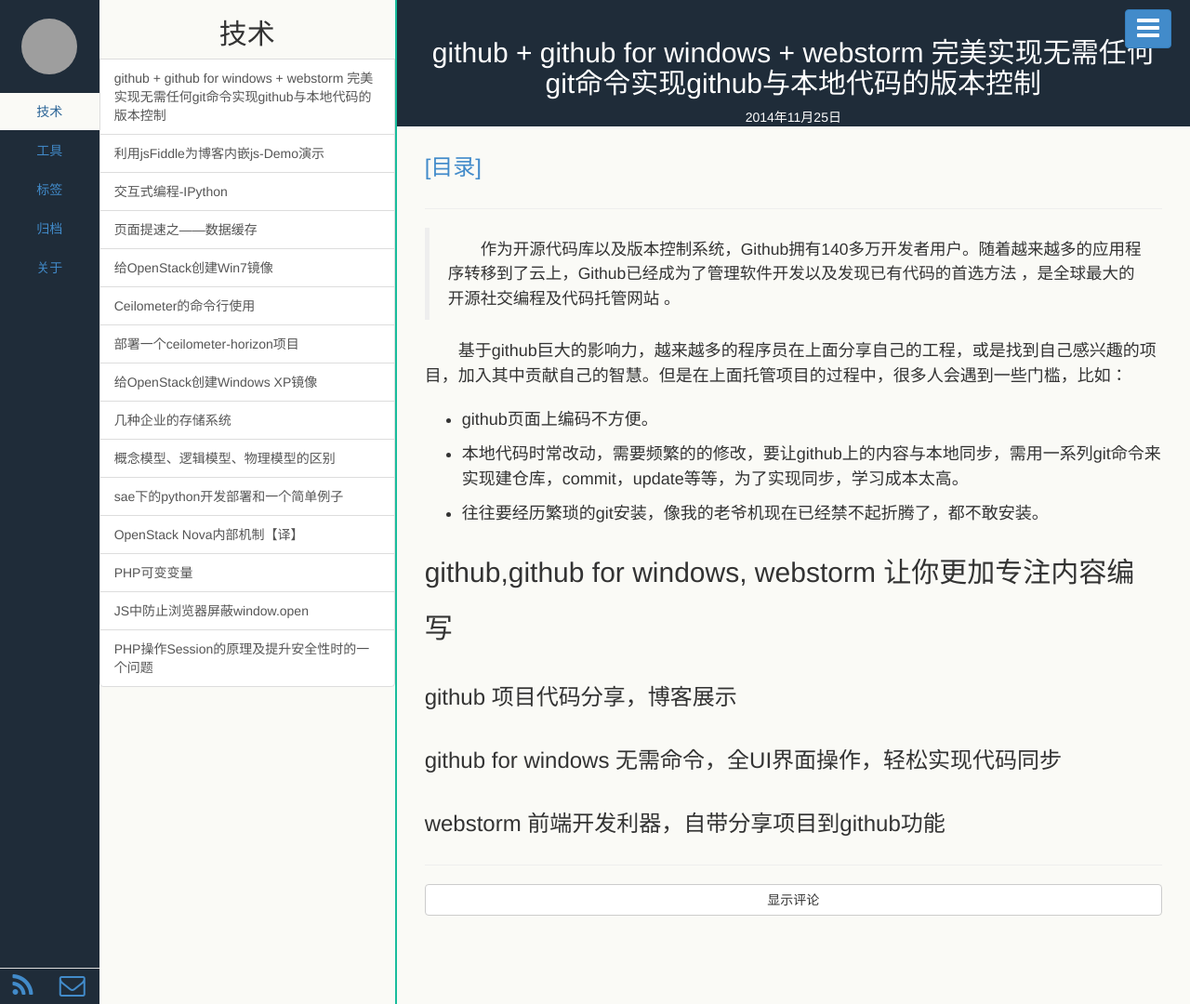
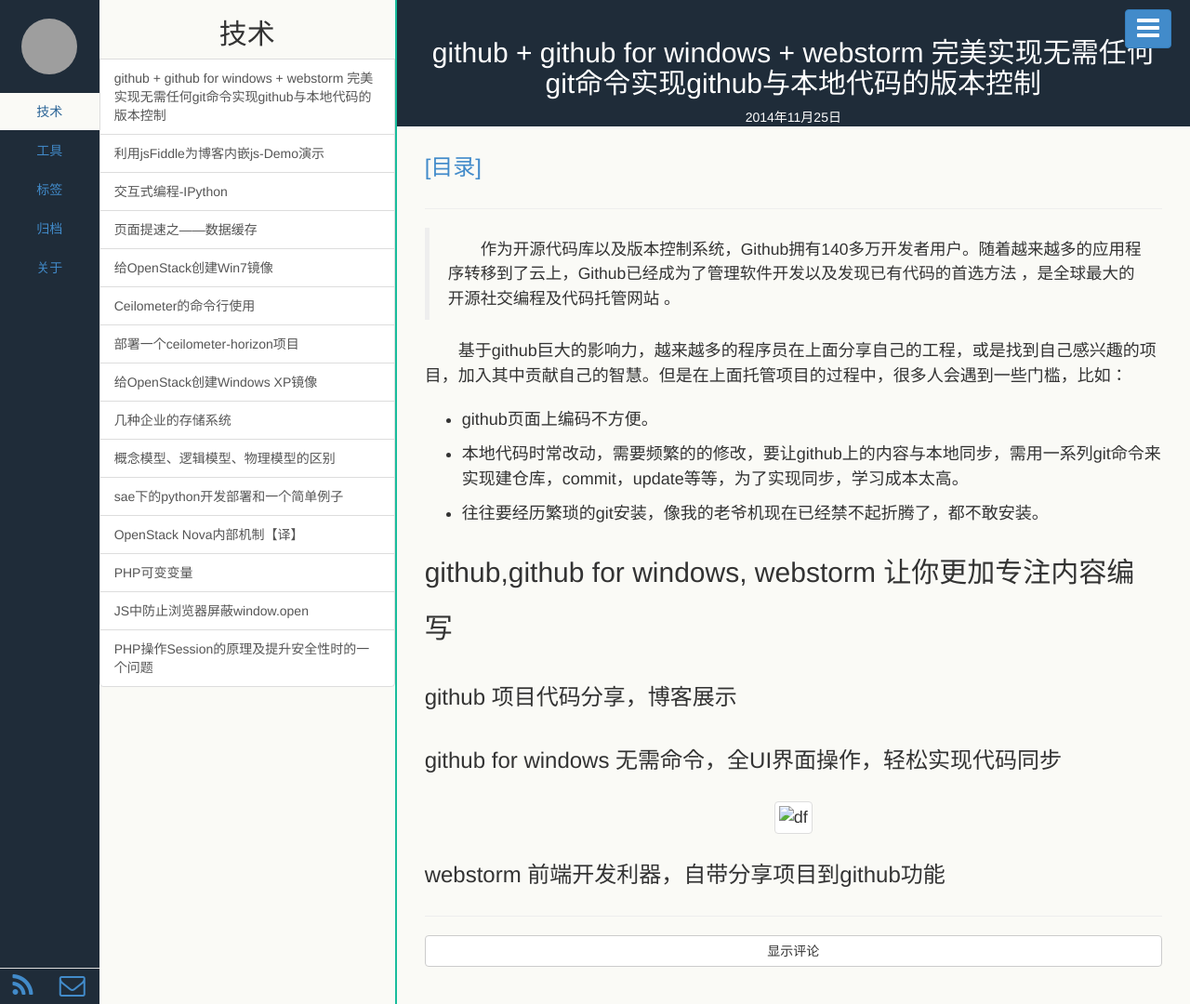
Before and after one commit to tanliyuan/tanliyuan1.github.io, a Jekyll site: the page built from _posts/2014-11-25-github-for-windows-webstorm.md, in a window 1280 px wide. Shown: the whole page at 93% size. Built offline with Jekyll 4.4.1, drawn with Linux system fonts in a browser that asks for light colours; grey boxes are pictures that could not be loaded.

Commit message:
Update 2014-11-25-github-for-windows-webstorm.md

```diff
--- a/_posts/2014-11-25-github-for-windows-webstorm.md
+++ b/_posts/2014-11-25-github-for-windows-webstorm.md
@@ -19,6 +19,7 @@
 
 ### github for windows  无需命令，全UI界面操作，轻松实现代码同步
 
+![df](../public/img/javascript-prototype.png)
 
 
 ### webstorm  前端开发利器，自带分享项目到github功能
```
